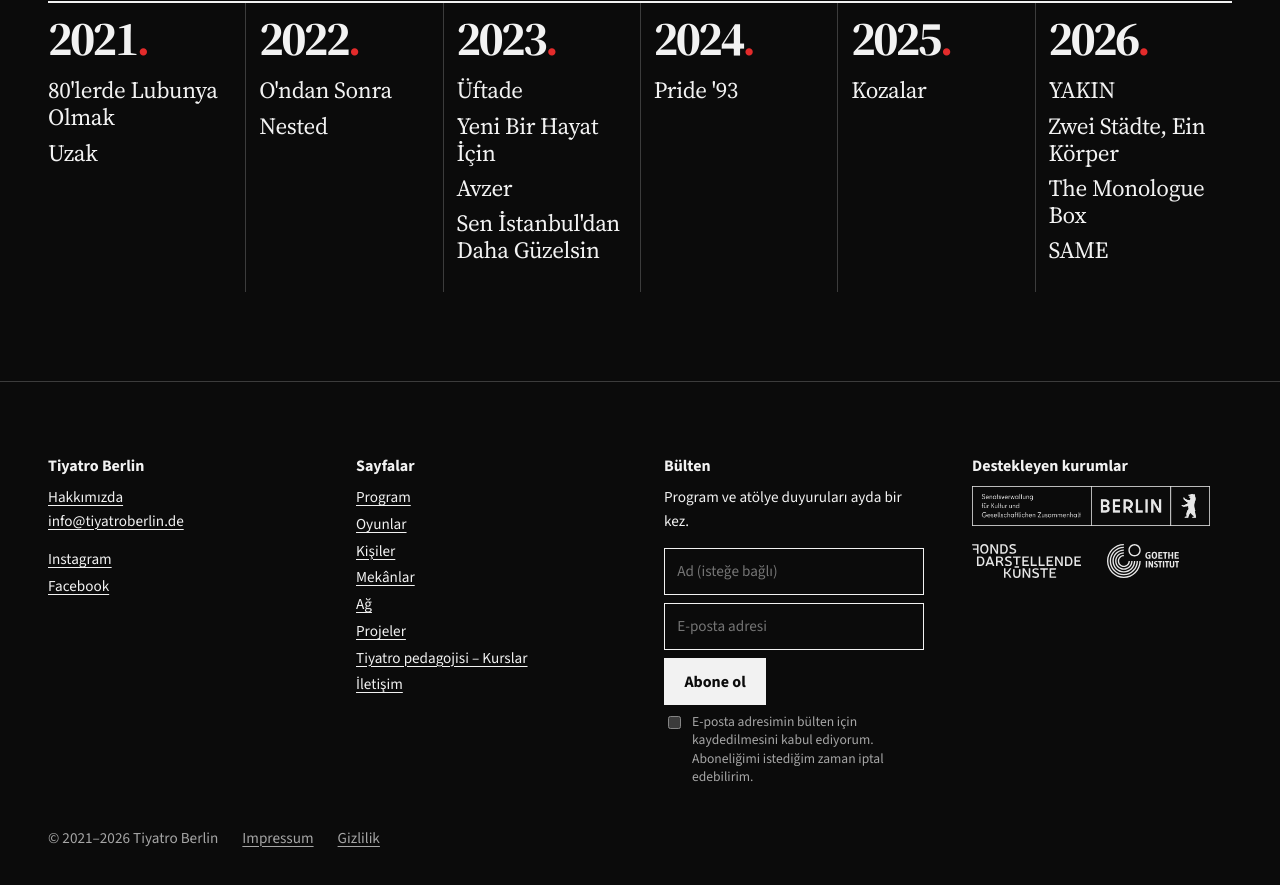
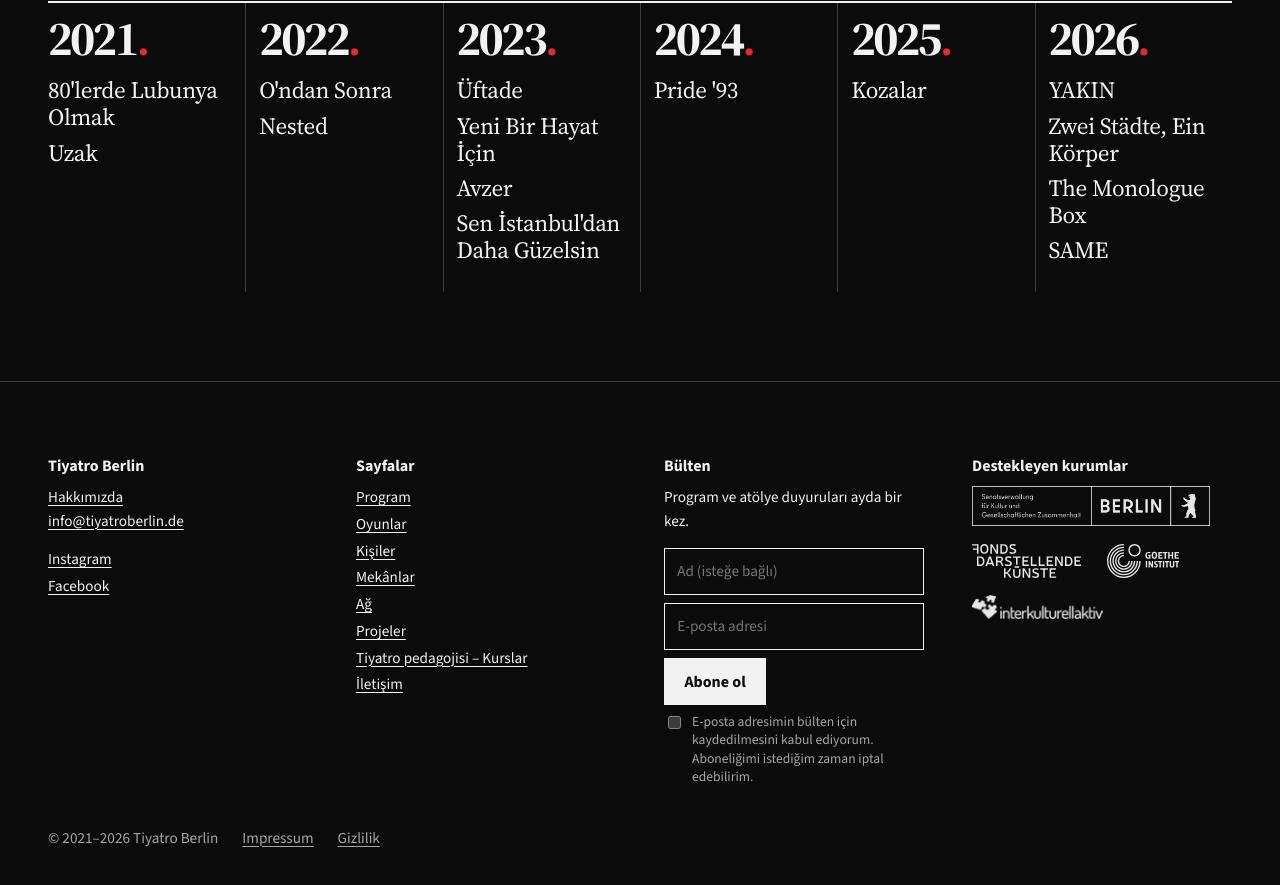
Before and after one commit to tiyatroberlin/tiyatroberlin.de, an Eleventy site: page src/pages/home.njk in a window 1280 px wide. Shown: the part 1843-2728 px from the top of the page. Built offline with nearby package versions, Linux system fonts and the light colour scheme; Eleventy itself is replaced by a stand-in of ours; files that its build step writes are made by us from their sources.

Commit message:
Alt bilgi: Interkulturell Aktiv e.V. logosu eklendi
Co-Authored-By: Claude Opus 5.5 <noreply@anthropic.com>
Claude-Session: https://claude.ai/code/session_01Q2s6RSdDjMY53bx39N1XY1

```diff
--- a/src/_includes/base.njk
+++ b/src/_includes/base.njk
@@ -75,8 +75,9 @@
       <div>
         <h2>{{ L.support }}</h2>
         <ul class="funders logos">
-          {%- for f in [["senat","senat.png"],["fdk","fdk.svg"],["goethe","goethe.svg"]] %}
-          <li><img class="lg-{{ f[0] }}" src="{{ ('/assets/img/destek/' + f[1]) | url }}" alt="{{ graph.db.funders[f[0]].name }}" title="{{ graph.db.funders[f[0]].name }}" loading="lazy"></li>
+          {%- for f in [["senat","senat.png"],["fdk","fdk.svg"],["goethe","goethe.svg"],["ia","interkulturell-aktiv.png","Interkulturell Aktiv e.V."]] %}
+          {%- set fname = f[2] or graph.db.funders[f[0]].name %}
+          <li><img class="lg-{{ f[0] }}" src="{{ ('/assets/img/destek/' + f[1]) | url }}" alt="{{ fname }}" title="{{ fname }}" loading="lazy"></li>
           {%- endfor %}
         </ul>
       </div>
--- a/src/assets/css/site.css
+++ b/src/assets/css/site.css
@@ -355,7 +355,7 @@ a.vlink{text-decoration:underline;text-decoration-thickness:1px;text-underline-o
 .funders.logos .lg-senat{height:40px}
 .funders.logos .lg-fdk{height:34px}
 .funders.logos .lg-goethe{height:34px}
-.funders.logos .lg-ausland{height:16px}
+.funders.logos .lg-ia{height:24px}
 /* kurs ayrıntı sayfası */
 .course-head .label a{text-decoration:none;color:var(--mute)}
 .course-head .lede{font-size:var(--step-2);margin:1rem 0 1.6rem}
```
Also changed, not shown: src/assets/img/destek/interkulturell-aktiv.png (added).
